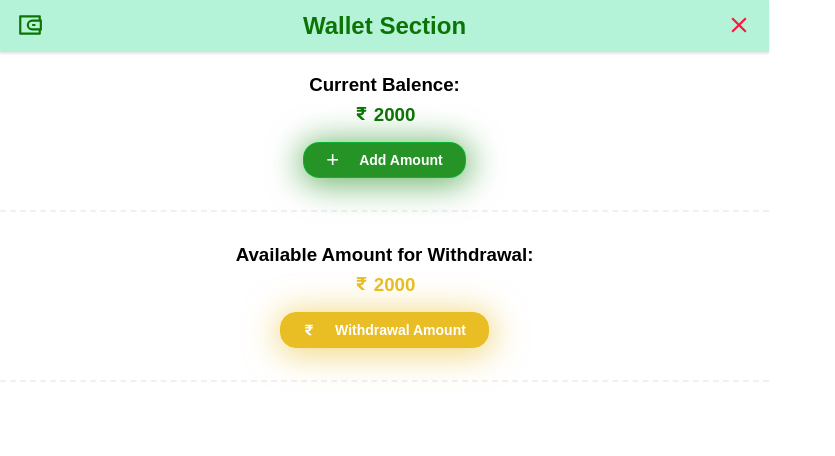
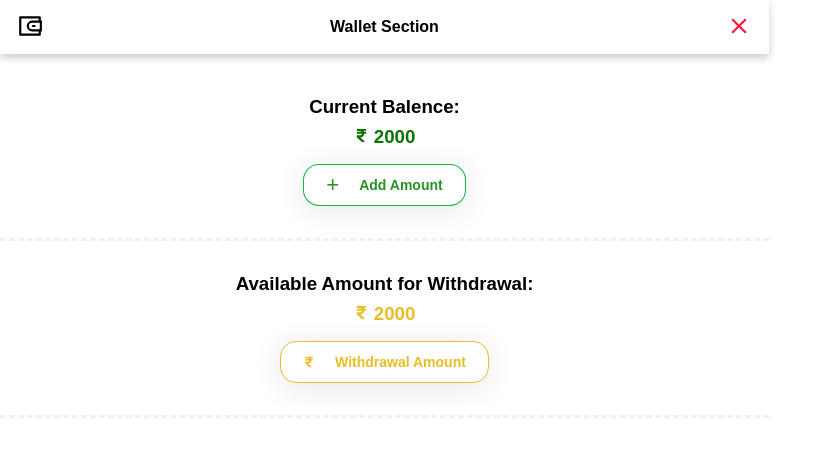
Before and after one commit to ewq3666/frontend, a React (Create React App) app: page /wallet in a window 1280 px wide. Shown: the top 456 px of the page, without its empty margins (0-835 px from the left). Built offline with nearby package versions, Linux system fonts and the light colour scheme; no server answers; sample sign-in values are in the browser's storage.

Commit message:
Header and wallet UI upgrade

```diff
--- a/src/Style/globalStyles.scss
+++ b/src/Style/globalStyles.scss
@@ -133,11 +133,11 @@
     position: relative;
     align-items: center;
     justify-content: center;
-    padding: 12px 16px;
+    padding: 18px 16px;
     font-size: 12px;
     font-weight: 700;
     margin-bottom: 12px;
-    box-shadow: 0px 2px 2px rgba(0, 0, 0, 0.1);
+    box-shadow: 0 4px 8px rgba(0, 0, 0, 0.2);
     .left-section {
         position: absolute;
         left: 12px;
@@ -156,22 +156,25 @@
             color: var(--is-red-color);
         }
     }
+    h1 {
+        font-size: 16px;
+    }
 }
 
-.yellow-title {
-    background: var(--is-yellow-background-color);
-    color: var(--is-warning-color);
-}
+// .yellow-title {
+//     background: var(--is-yellow-background-color);
+//     color: var(--is-warning-color);
+// }
 
-.green-title {
-    background: var(--is-green-gradient);
-    color: var(--is-green-text-color);
-}
+// .green-title {
+//     background: var(--is-green-gradient);
+//     color: var(--is-green-text-color);
+// }
 
-.red-title {
-    background: #feecfffa;
-    color: #ff00b8;
-}
+// .red-title {
+//     background: #feecfffa;
+//     color: #ff00b8;
+// }
 // ############################# Titles End #############################
 
 // ############################# Drawer Start #############################
--- a/src/pages/Wallet/Wallet.jsx
+++ b/src/pages/Wallet/Wallet.jsx
@@ -61,7 +61,7 @@ const Wallet = () => {
                     <h3>Available Amount for Withdrawal:</h3>
                     <h3><FaRupeeSign /> 2000</h3>
                     <Button
-                        className="add-balence-btn"
+                        className="Withdraw-btn"
                         onClick={() => addAmountFunction(false, true)}
                     >
                         <span className='plus-icon'><FaRupeeSign /></span>
--- a/src/pages/Wallet/styles.scss
+++ b/src/pages/Wallet/styles.scss
@@ -2,6 +2,7 @@
     width: 769px;
 
     .wallet-section-main-container {
+        padding-top: 8px;
         .balence-box {
             margin-top: 22px;
             display: flex;
@@ -19,24 +20,37 @@
             }
 
             button {
-                height: 36px;
+                height: 42px;
                 margin-top: 16px;
-                background: rgba(0, 128, 0, 0.85);
                 border-radius: 16px;
                 box-shadow: 0 4px 30px rgba(0, 0, 0, 0.1);
                 backdrop-filter: blur(12.2px);
                 -webkit-backdrop-filter: blur(12.2px);
-                box-shadow: 1px 3px 33px 4px rgba(0, 128, 0, 0.57);
-                -webkit-box-shadow: 1px 3px 33px 4px rgba(0, 128, 0, 0.57);
-                -moz-box-shadow: 1px 3px 33px 4px rgba(0, 128, 0, 0.57);
                 padding: 0px 22px;
                 border: 1px solid rgba(10, 181, 50, 0.96);
                 display: flex;
                 align-items: center;
 
                 span {
+                    color: rgba(0, 128, 0, 0.85);
+                    font-weight: 600;
+                }
+
+                .plus-icon {
+                    padding-right: 12px;
+                    font-size: 22px;
+                    font-weight: 500;
+                }
+            }
+            button:hover,
+            button:active {
+                background: rgba(0, 128, 0, 0.85);
+                box-shadow: 1px 3px 33px 4px rgba(0, 128, 0, 0.57);
+                -webkit-box-shadow: 1px 3px 33px 4px rgba(0, 128, 0, 0.57);
+                -moz-box-shadow: 1px 3px 33px 4px rgba(0, 128, 0, 0.57);
+
+                span {
                     color: var(--is-quaternary-text-color);
-                    font-weight: 600;
                 }
 
                 .plus-icon {
@@ -48,7 +62,7 @@
         }
 
         .wallet-divider {
-            border-width: 2px 0 0 !important;
+            border-width: 3.5px 0 0 !important;
             margin: 32px 0 !important;
         }
 
@@ -67,13 +81,39 @@
                     font-size: 12px;
                 }
             }
+            .Withdraw-btn {
+                height: 42px;
+                margin-top: 16px;
+                border-radius: 16px;
+                box-shadow: 0 4px 30px rgba(0, 0, 0, 0.1);
+                backdrop-filter: blur(12.2px);
+                -webkit-backdrop-filter: blur(12.2px);
+                padding: 0px 22px;
+                border: 1px solid var(--is-warning-color);
+                display: flex;
+                align-items: center;
 
-            button {
+                span {
+                    color: var(--is-warning-color);
+                    font-weight: 600;
+                }
+
+                .plus-icon {
+                    padding-right: 12px;
+                    font-size: 22px;
+                    font-weight: 500;
+                }
+            }
+
+            button:hover,
+            button:active {
                 background: var(--is-warning-color);
-                border: 1px solid var(--is-warning-color);
                 box-shadow: 1px 3px 33px 4px rgba(233, 189, 36, 0.57);
                 -webkit-box-shadow: 1px 3px 33px 4px rgba(233, 189, 36, 0.57);
                 -moz-box-shadow: 1px 3px 33px 4px rgba(233, 189, 36, 0.57);
+                span {
+                    color: var(--is-quaternary-text-color);
+                }
             }
         }
     }
```
